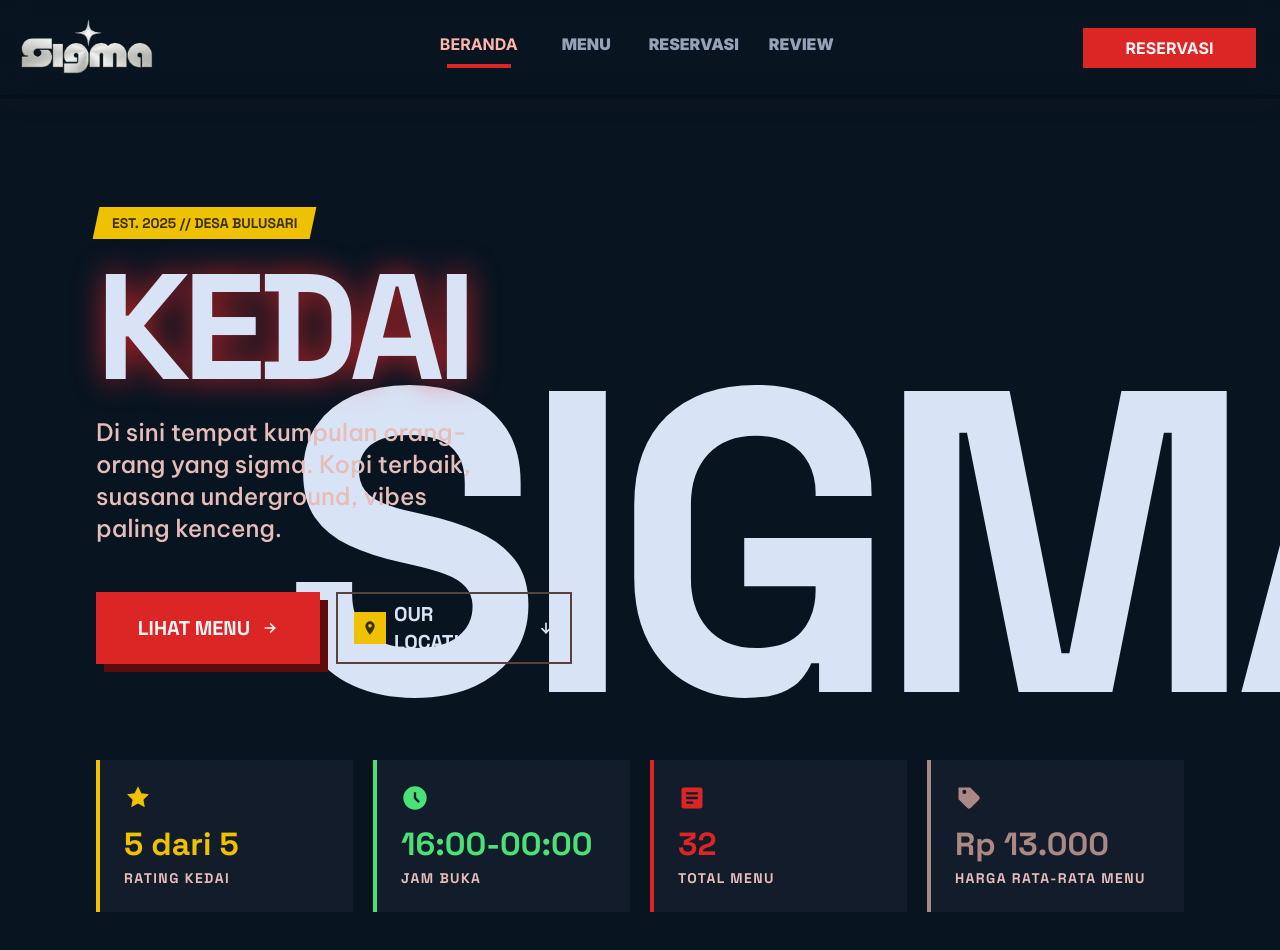
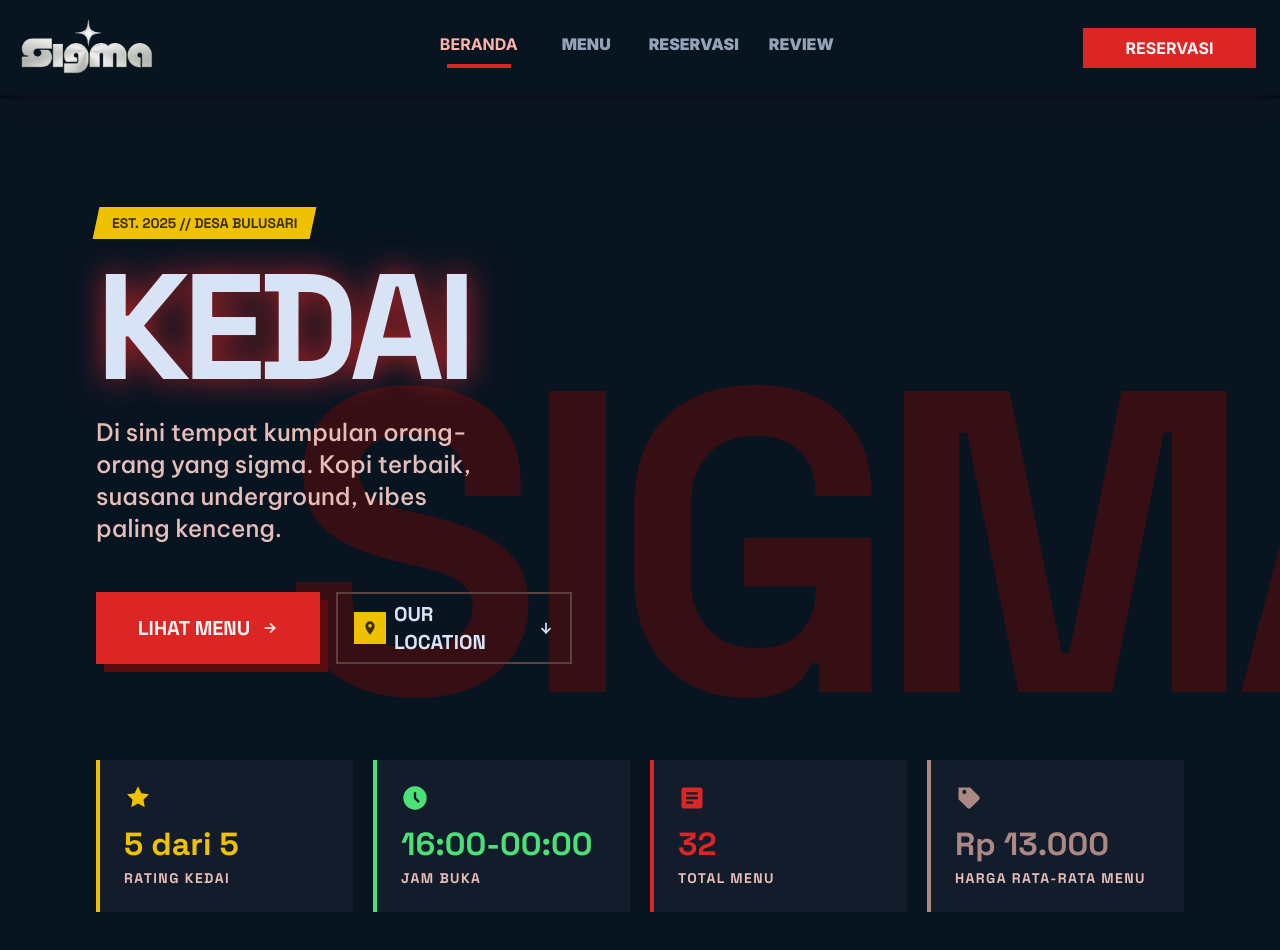
Before and after one commit to mkrisna1/web-kedai-sigma-frontend, a React (Vite) app: page / in a window 1280 px wide. Shown: the top 950 px of the page. Built offline with nearby package versions, Linux system fonts and the light colour scheme; no server answers.

Commit message:
Tune home sigma background color

```diff
--- a/src/features/user/pages/Home.jsx
+++ b/src/features/user/pages/Home.jsx
@@ -532,7 +532,7 @@ export default function Home() {
       <div className="h-1 bg-[#050F1C]" />
 
       <section className="relative isolate flex min-h-[921px] items-center overflow-hidden px-6 py-24 md:px-24">
-        <div className="pointer-events-none absolute left-[20%] top-[25%] -z-10 select-none font-['Space_Grotesk',sans-serif] text-[230px] font-black uppercase leading-none tracking-[-0.05em] text-[#DC2626]/24 md:left-[22%] md:text-[430px]">
+        <div className="pointer-events-none absolute left-[20%] top-[25%] -z-10 select-none font-['Space_Grotesk',sans-serif] text-[230px] font-black uppercase leading-none tracking-[-0.05em] text-[#5C0C0C]/55 md:left-[22%] md:text-[430px]">
           SIGMA
         </div>
 
```
